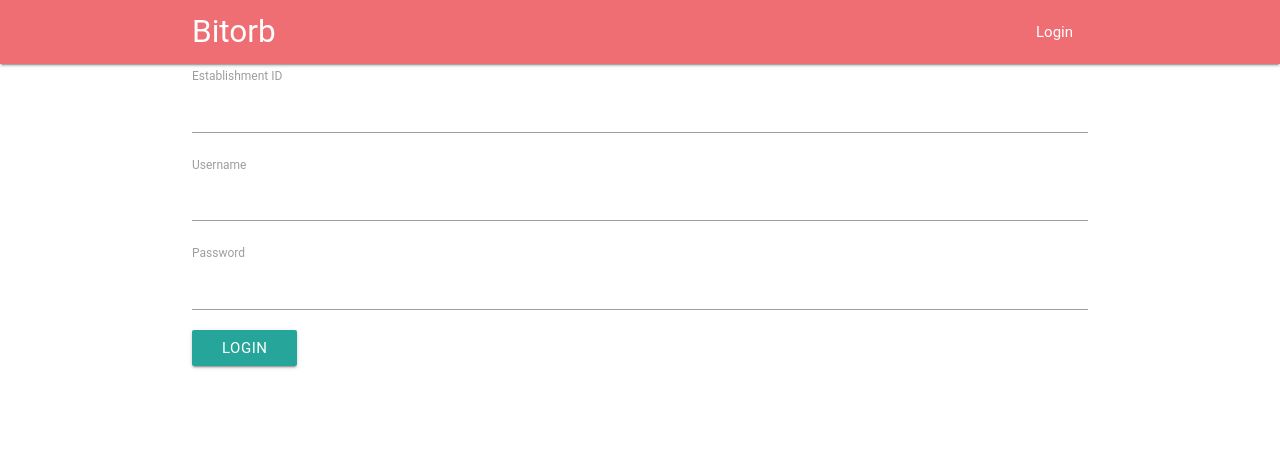
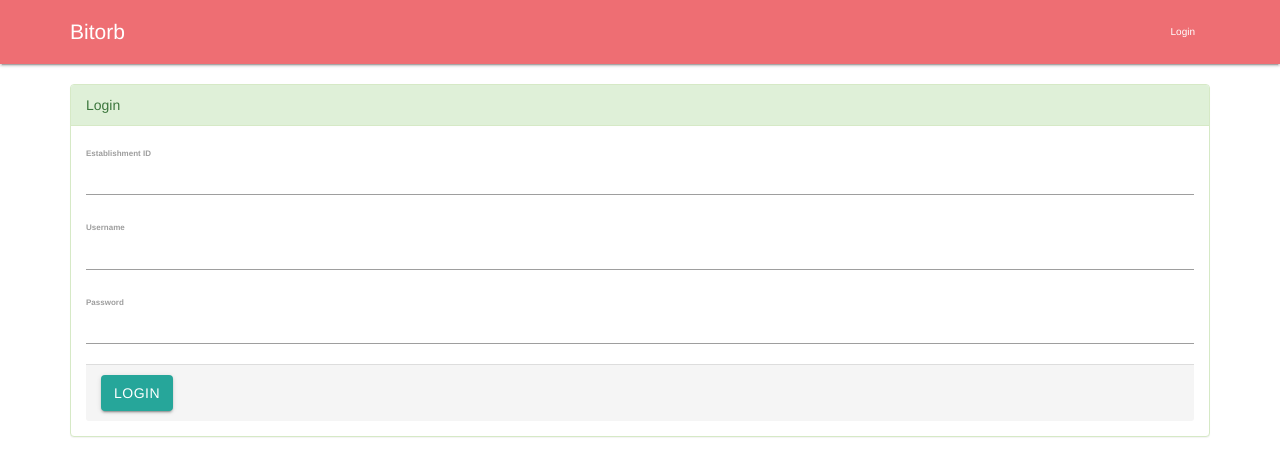
Before and after one commit to FroopleXP/BitOrb, a Flask app: page /login in a window 1280 px wide. Shown: the top 476 px of the page. Run offline with Flask 2, Linux system fonts and the light colour scheme; data that the repository does not hold is empty; some libraries are stand-ins or nearby versions; some web fonts are replaced.

Commit message:
Added a fancy panel on the login form

```diff
--- a/bitorb/templates/base.html
+++ b/bitorb/templates/base.html
@@ -12,6 +12,8 @@
 
     <link rel="stylesheet" href="//cdnjs.cloudflare.com/ajax/libs/materialize/0.97.0/css/materialize.min.css">
     <script src="//cdnjs.cloudflare.com/ajax/libs/materialize/0.97.0/js/materialize.min.js"></script>
+    <link rel="stylesheet" href="https://maxcdn.bootstrapcdn.com/bootstrap/3.3.5/css/bootstrap.min.css">
+    <script src="https://maxcdn.bootstrapcdn.com/bootstrap/3.3.5/js/bootstrap.min.js"></script>
 
     {% block head %}
     {% endblock %}
--- a/bitorb/templates/login.html
+++ b/bitorb/templates/login.html
@@ -1,5 +1,11 @@
 {% extends "base.html" %}
 {% block data %}
+<div class="panel panel-success" style="margin-top: 20px;">
+
+    <div class="panel-heading">
+        Login
+    </div>
+    <div class="panel-body">
         <form id="da_form">
             {% if establishments %}
                 <label for="da_estab">Establishment</label>
@@ -21,12 +27,13 @@
             <label for="da_password">Password</label>
             <input type="password" name="password" />
             <br />
-
-
+    </form>
+    <div class="panel-footer">
             <button class="btn waves-effect waves-light" type="submit" name="action">Login
             </button>
         </form>
-
+    </div>
+</div>
 <script type="text/javascript">
     $("#da_form").submit(function(event) {
         event.preventDefault();
```
Lines whose indentation alone changed are shown as unchanged.
